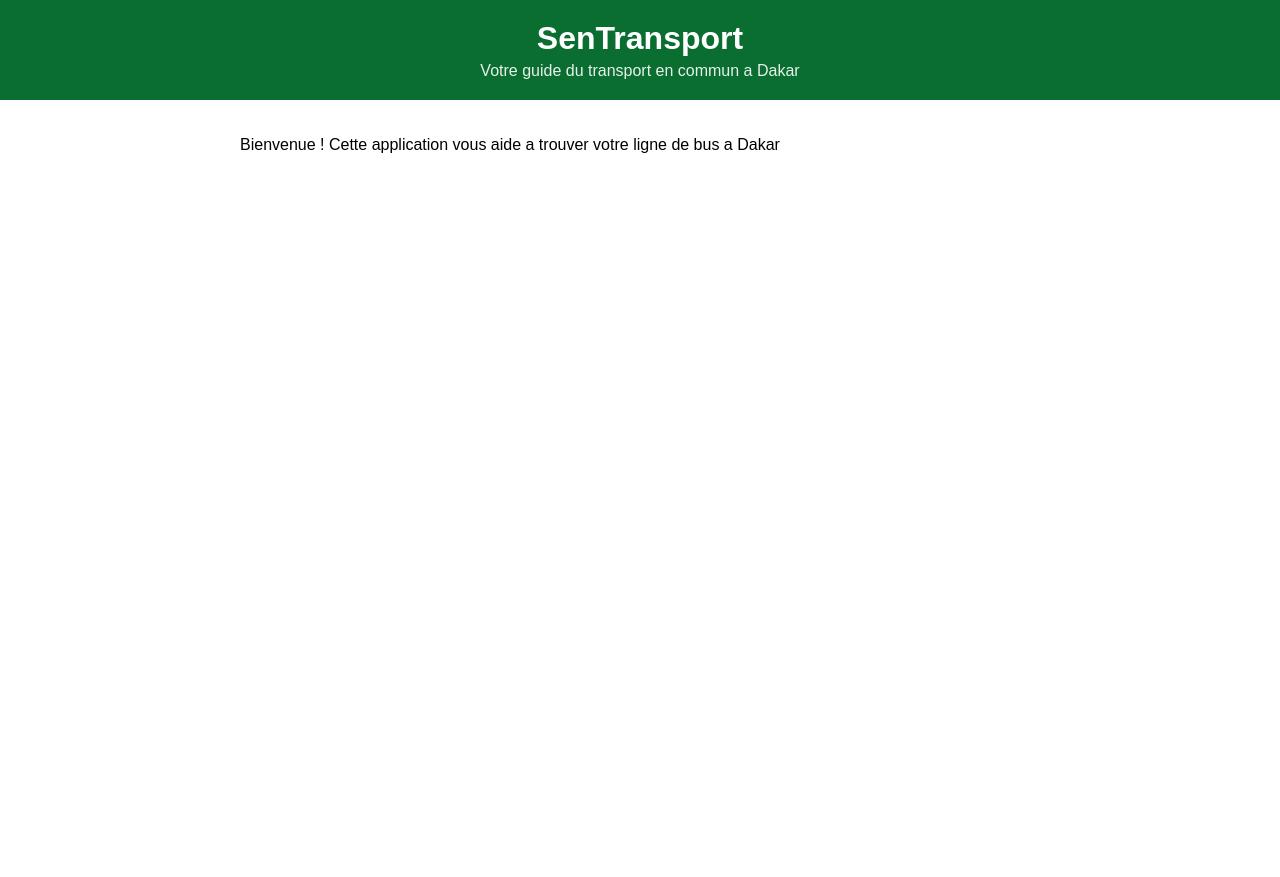
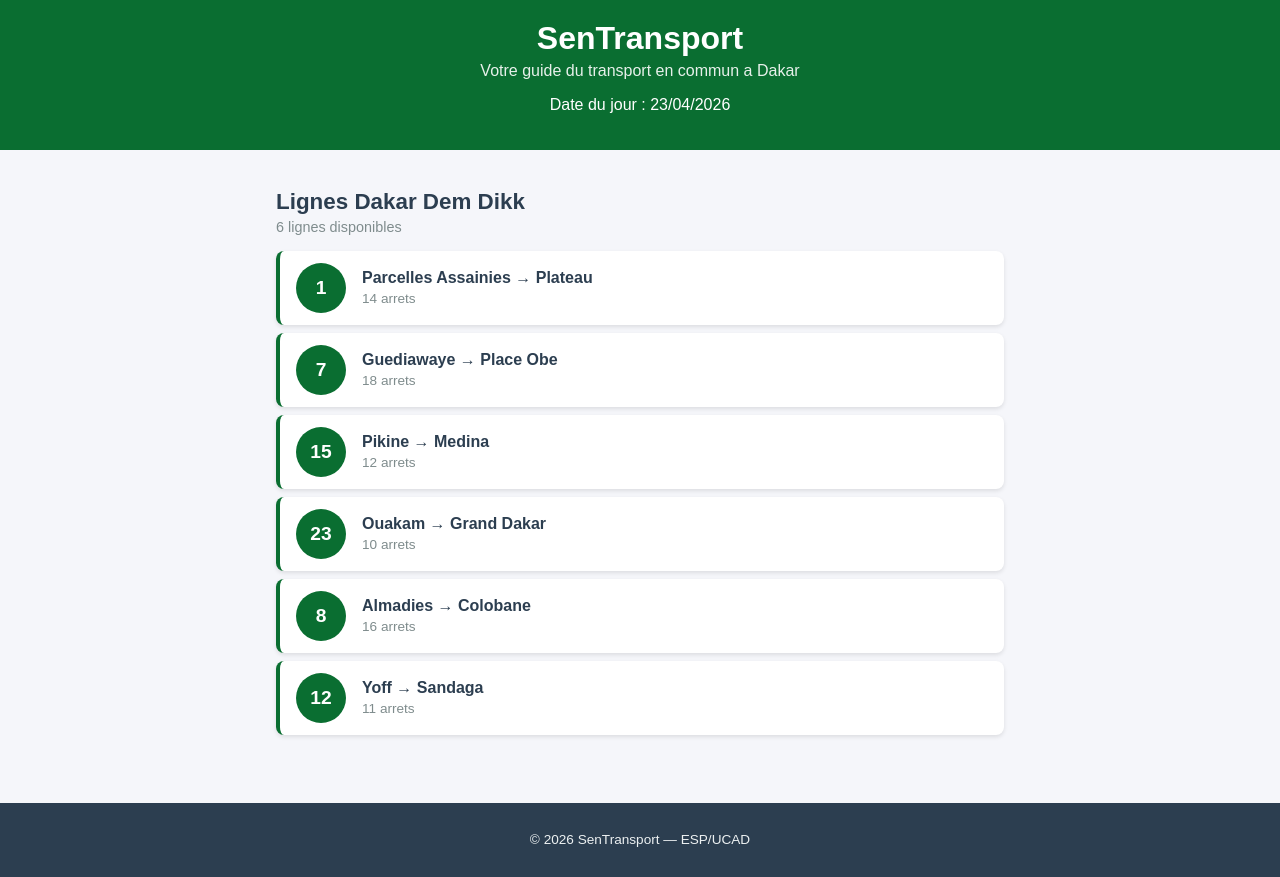
Before and after one commit to AissatouAM/sentransport, a React (Create React App) app: page / in a window 1280 px wide. Before the commit the page ends 800 px from the top, so only its background shows below. Built offline with nearby package versions, Linux system fonts and the light colour scheme.

Commit message:
Lab 2 : composants Statistiques LigneBus et ListeLignes

```diff
--- a/src/App.css
+++ b/src/App.css
@@ -1,10 +1,22 @@
 .App {
   font-family: Arial, sans-serif;
   min-height: 100vh;
+  background-color: #f5f6fa;
+  display: flex;
+  flex-direction: column;
 }
 
 .contenu {
   padding: 20px;
   max-width: 800px;
   margin: 0 auto;
+  width: 100%;
+  box-sizing: border-box;
+  flex: 1;
 }
+
+@media (max-width: 600px) {
+  .contenu {
+    padding: 12px;
+  }
+}
--- a/src/App.js
+++ b/src/App.js
@@ -1,14 +1,35 @@
-import logo from './logo.svg';
 import './App.css';
 import Header from './Header';
+import ListeLignes from './ListeLignes';
+import Footer from './Footer';
 
 function App() {
+  const lignes = [
+    { id: 1, numero: "1", depart: "Parcelles Assainies",
+    arrivee: "Plateau",
+    arrets: 14 },
+    { id: 2, numero: "7", depart: "Guediawaye",
+    arrivee: "Place Obe", arrets: 18 },
+    { id: 3, numero: "15", depart: "Pikine",
+    arrivee: "Medina",
+    arrets: 12 },
+    { id: 4, numero: "23", depart: "Ouakam",
+    arrivee: "Grand Dakar", arrets: 10 },
+    { id: 5, numero: "8", depart: "Almadies",
+    arrivee: "Colobane",
+    arrets: 16 },
+    { id: 6, numero: "12", depart: "Yoff",
+    arrivee: "Sandaga",
+    arrets: 11 },
+  ];
+
   return (
     <div className="App">
       <Header />
       <main className="contenu">
-        <p>Bienvenue ! Cette application vous aide a trouver votre ligne de bus a Dakar</p>
+        <ListeLignes lignes={lignes} />
       </main>
+      <Footer />
     </div>
   );
 }
--- /dev/null
+++ b/src/Footer.css
@@ -0,0 +1,8 @@
+.footer {
+  background-color: #2c3e50;
+  color: #ecf0f1;
+  text-align: center;
+  padding: 16px;
+  margin-top: 40px;
+  font-size: 0.85rem;
+}
--- /dev/null
+++ b/src/Footer.js
@@ -0,0 +1,11 @@
+import './Footer.css';
+
+function Footer() {
+  return (
+    <footer className="footer">
+    <p>&copy; 2026 SenTransport &mdash; ESP/UCAD</p>
+    </footer>
+  );
+}
+
+export default Footer;
--- a/src/Header.js
+++ b/src/Header.js
@@ -1,12 +1,14 @@
 import './Header.css'
 
 function Header(){
+  const date = new Date().toLocaleDateString('fr-FR');
   return (
     <header className="header">
       <h1 className="header-titre">SenTransport</h1>
     <p className="header-soustitre">
       Votre guide du transport en commun a Dakar
     </p>
+    <p>Date du jour : {date}</p>
     </header>
   )
 }
--- /dev/null
+++ b/src/LigneBus.css
@@ -0,0 +1,49 @@
+.ligne-bus {
+  display: flex;
+  align-items: center;
+  padding: 12px 16px;
+  margin: 8px 0;
+  background-color: #ffffff;
+  border-radius: 8px;
+  border-left: 4px solid #0a6e31;
+  box-shadow: 0 2px 4px rgba(0, 0, 0, 0.1);
+  cursor: pointer;
+  transition: transform 0.2s, box-shadow 0.2s;
+}
+
+.ligne-bus:hover {
+  transform: translateX(4px);
+  box-shadow: 0 4px 8px rgba(0, 0, 0, 0.15);
+}
+
+.ligne-numero {
+  background-color: #0a6e31;
+  color: white;
+  font-weight: bold;
+  font-size: 1.2rem;
+  width: 50px;
+  height: 50px;
+  border-radius: 50%;
+  display: flex;
+  align-items: center;
+  justify-content: center;
+  margin-right: 16px;
+  flex-shrink: 0;
+}
+
+.ligne-info {
+  display: flex;
+  flex-direction: column;
+}
+
+.ligne-trajet {
+  font-size: 1rem;
+  font-weight: 600;
+  color: #2c3e50;
+}
+
+.ligne-arrets {
+  font-size: 0.85rem;
+  color: #7f8c8d;
+  margin-top: 4px;
+}
--- /dev/null
+++ b/src/LigneBus.js
@@ -0,0 +1,17 @@
+import './LigneBus.css';
+
+function LigneBus({ numero, depart, arrivee, arrets }) {
+  return (
+    <div className="ligne-bus">
+      <div className="ligne-numero">{numero}</div>
+      <div className="ligne-info">
+        <span className="ligne-trajet">
+          {depart} &rarr; {arrivee}
+        </span>
+        <span className="ligne-arrets">{arrets} arrets</span>
+      </div>
+    </div>
+  );
+}
+
+export default LigneBus;
--- /dev/null
+++ b/src/ListeLignes.css
@@ -0,0 +1,16 @@
+.liste-lignes {
+  padding: 0 16px;
+}
+
+.liste-titre {
+  color: #2c3e50;
+  font-size: 1.4rem;
+  margin-bottom: 4px;
+}
+
+.liste-description {
+  color: #7f8c8d;
+  font-size: 0.9rem;
+  margin-top: 0;
+  margin-bottom: 16px;
+}
--- /dev/null
+++ b/src/ListeLignes.js
@@ -0,0 +1,24 @@
+import LigneBus from './LigneBus';
+import './ListeLignes.css';
+
+function ListeLignes({ lignes }) {
+  return (
+    <div className="liste-lignes">
+      <h2 className="liste-titre">Lignes Dakar Dem Dikk</h2>
+      <p className="liste-description">
+        {lignes.length} lignes disponibles
+      </p>
+      {lignes.map(ligne => (
+        <LigneBus
+          key={ligne.id}
+          numero={ligne.numero}
+          depart={ligne.depart}
+          arrivee={ligne.arrivee}
+          arrets={ligne.arrets}
+        />
+      ))}
+    </div>
+  );
+}
+
+export default ListeLignes;
--- /dev/null
+++ b/src/Statistique.css
@@ -0,0 +1,3 @@
+.statistique {
+  margin-left: 20px;
+}
```
Also changed, not shown: src/Statistique.js (added, +27 -0 lines).
